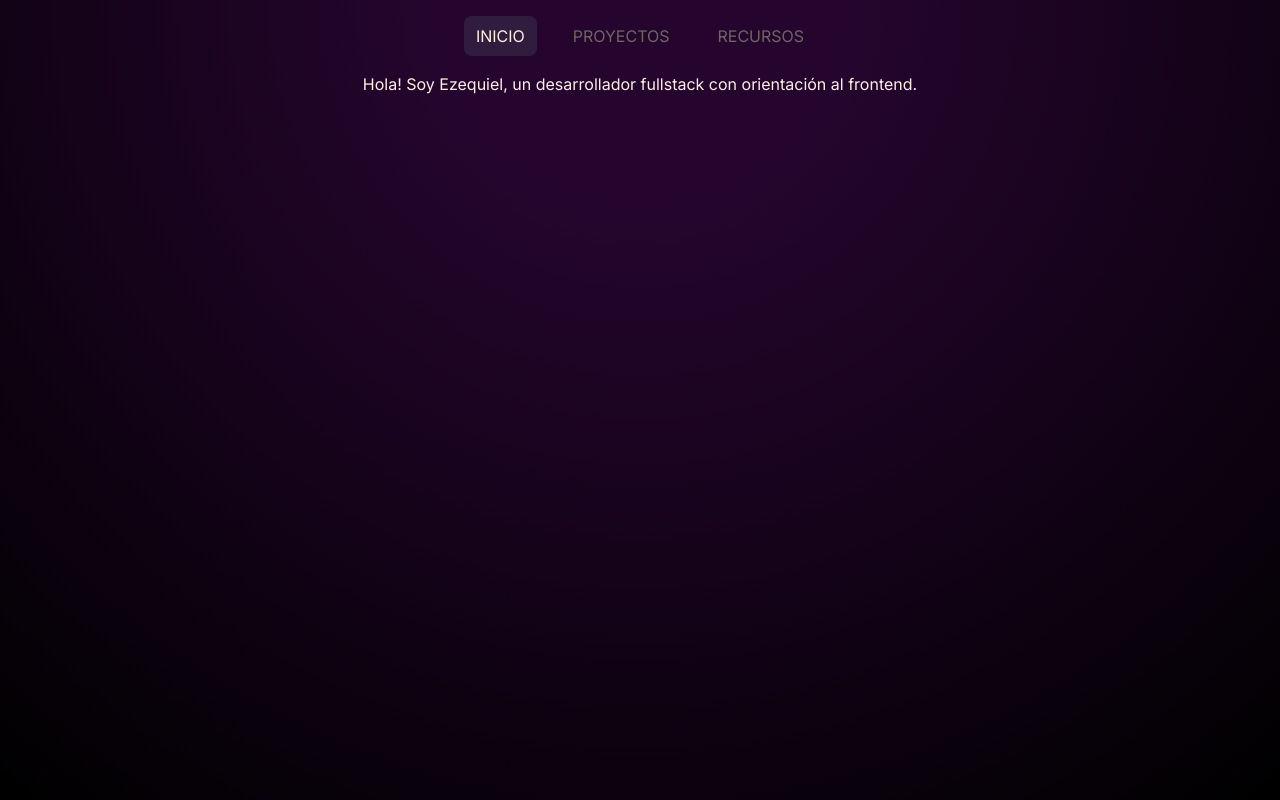
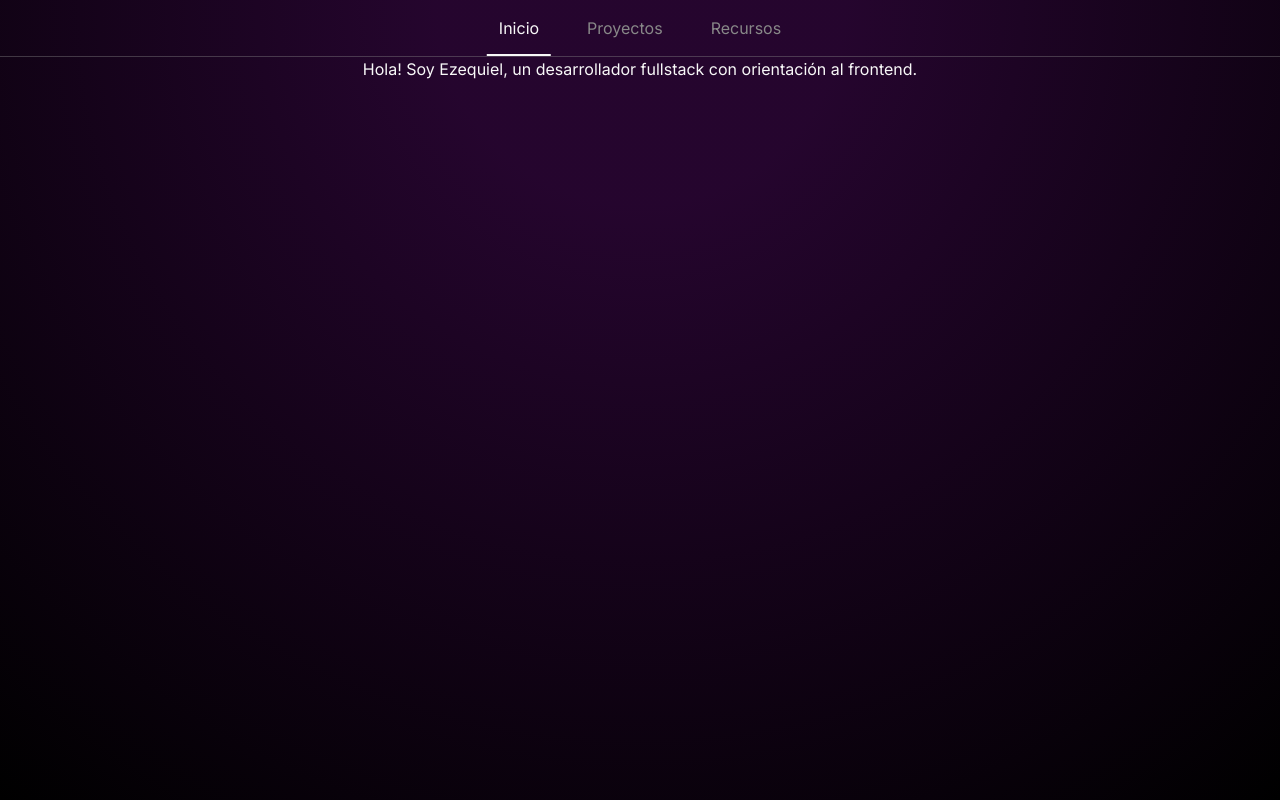
Before and after one commit to echudev/portfolio, a Next.js app: page / in a window 1280 px wide. Built offline with nearby package versions, Linux system fonts and the light colour scheme.

Commit message:
change text color, navbar bottom border added

```diff
--- a/app/globals.css
+++ b/app/globals.css
@@ -3,7 +3,7 @@
 @tailwind utilities;
 
 body {
-  color: #ffefe0;
+  color: #f8f8f8;
   background-color: hsl(287, 30%, 0%);
   background-image: radial-gradient(circle at top, hsl(287, 80%, 10%) 20%, hsl(287, 30%, 0%));
   background-repeat: no-repeat;
--- a/components/Navigation.tsx
+++ b/components/Navigation.tsx
@@ -7,9 +7,9 @@ interface NavLink {
   href: string;
 }
 const navLinks: NavLink[] = [
-  { name: "inicio", href: "/" },
-  { name: "proyectos", href: "/projects" },
-  { name: "recursos", href: "/resources" },
+  { name: "Inicio", href: "/" },
+  { name: "Proyectos", href: "/projects" },
+  { name: "Recursos", href: "/resources" },
 ];
 
 interface Styles {
@@ -18,15 +18,16 @@ interface Styles {
 }
 const styles: Styles = {
   active:
-    "text-SugarGlaze bg-gray-600 bg-opacity-30 py-2 px-3 rounded-lg transition",
-  noActive: "text-Archeology bg-transparent py-2 px-3 transition",
+    "relative text-Doctor hover:bg-Argent hover:bg-opacity-20 py-2 px-3 rounded-lg transition after:border-b-2 after:absolute after:h-full after:w-full after:-translate-x-[calc(100%-12px)] after:border-Doctor after:transition",
+  noActive:
+    "text-Argent hover:text-Doctor hover:bg-Argent hover:bg-opacity-20 py-2 px-3 rounded-lg transition after:border-b-2 after:absolute after:h-full after:w-0 after:-translate-x-[calc(100%-12px)] after:border-Doctor after:transition",
 };
 
 const Navigation = () => {
   const pathname = usePathname();
 
   return (
-    <div className="flex flex-row w-full justify-center gap-6 p-4 uppercase select-none">
+    <div className="flex flex-row w-full justify-center gap-6 p-2 select-none border-b-[0.5px] border-Argent border-opacity-40">
       {navLinks.map((link, i) => {
         let isActive: boolean;
 
--- a/tailwind.config.js
+++ b/tailwind.config.js
@@ -11,8 +11,10 @@ module.exports = {
         Coalmine: "#25052e", // purple
         MangoTango: "#ff8448", // orange
         PeachVelour: "#ffb388", // orange light gray
-        SugarGlaze: "#ffefe0", // orange white
-        Archeology: "#6e665f", // orange gray
+        Doctor: "#f8f8f8", //  white
+        Argent: "#888888", //  lighter gray
+        Excalibur: "#666666", // light gray
+        Onyx: "#444444", // dark gray
       },
       backgroundImage: {
         "gradient-radial":
```
